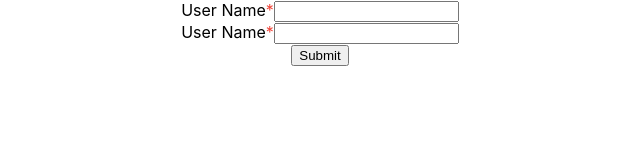
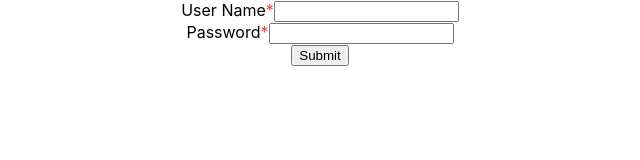
Before and after one commit to Rahul-ai/react-app, a React (Create React App) app: page / in a window 1280 px wide. Shown: the top 160 px of the page, without its empty margins (320-960 px from the left). Built offline with nearby package versions, Linux system fonts and the light colour scheme.

Commit message:
clean code

```diff
--- a/src/Views/LogIn/LogIn.tsx
+++ b/src/Views/LogIn/LogIn.tsx
@@ -9,8 +9,8 @@ export const LogIn = () => {
     const [data,setData] = useState<any>();
 
     const config: formInterface[] = [
-        { type: "text", key: "user", name: "User Name", require: true },
-        { type: "password", name: "User Name", require: true, key: "password" },
+        { type: "text", name: "User Name", key: "user", require: true },
+        { type: "password", name: "Password", require: true, key: "password" },
     ];
 
 
```
